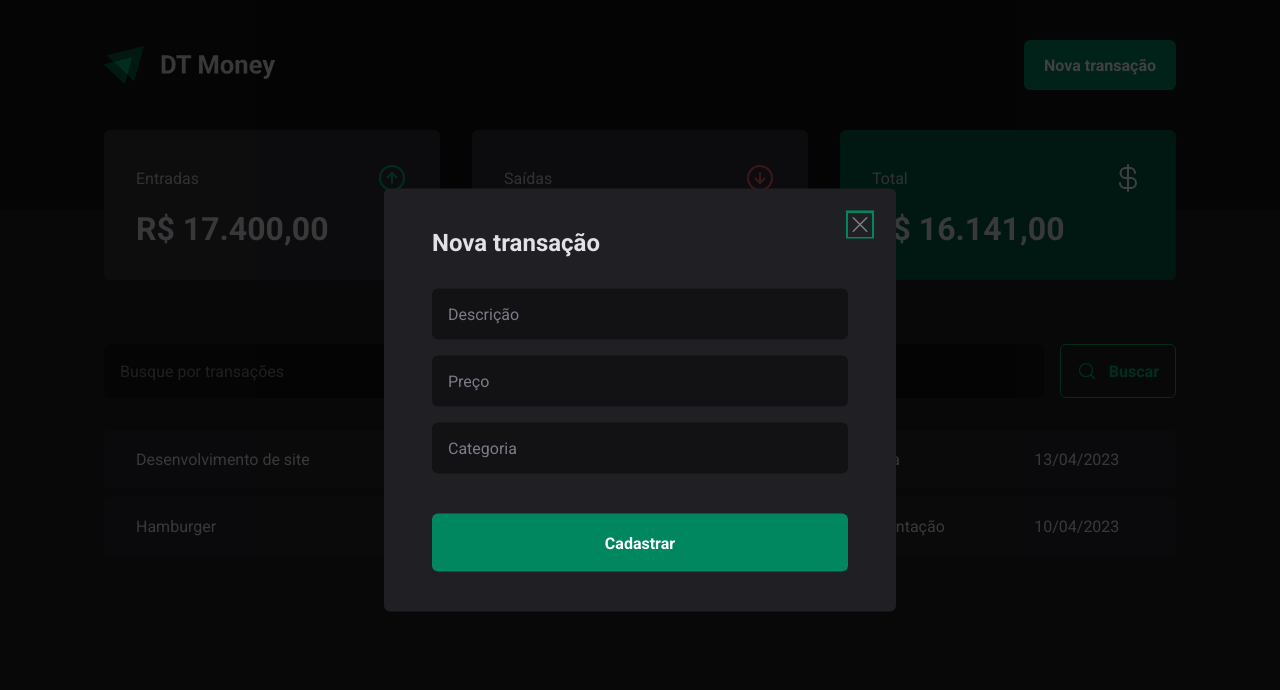
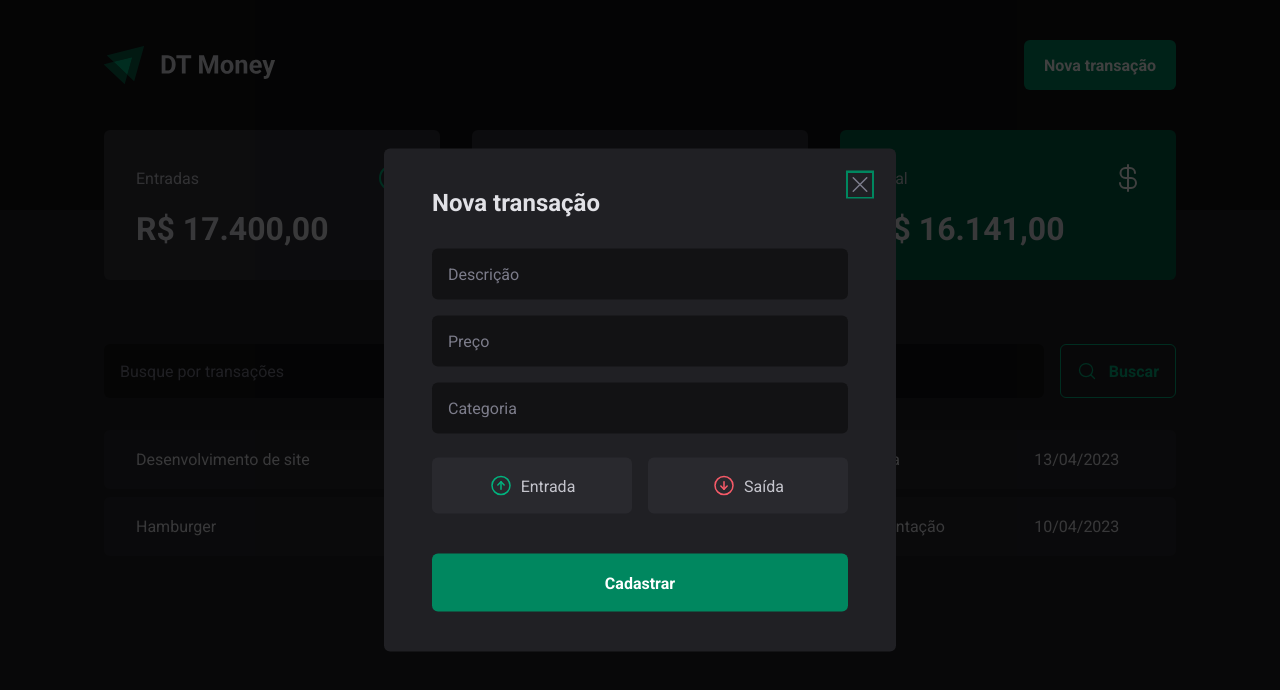
Before and after one commit to rsimplicioo/dt-money, a React (Vite) app: page / in a window 1280 px wide. Both pictures are taken after a click on the button "Nova transação". Shown: the top 690 px of the page. Built offline with nearby package versions, Linux system fonts and the light colour scheme.

Commit message:
refactor: transformando button input em radio button com `radix-ui/react-dialog`

```diff
--- a/package.json
+++ b/package.json
@@ -12,6 +12,7 @@
   },
   "dependencies": {
     "@radix-ui/react-dialog": "^1.0.4",
+    "@radix-ui/react-radio-group": "^1.1.3",
     "phosphor-react": "^1.4.1",
     "react": "^18.2.0",
     "react-dom": "^18.2.0",
--- a/src/components/NewTransactionModal/index.tsx
+++ b/src/components/NewTransactionModal/index.tsx
@@ -1,6 +1,12 @@
 import * as Dialog from "@radix-ui/react-dialog";
-import { CloseButton, Content, Overlay } from "./styles";
-import { X } from "phosphor-react";
+import {
+  CloseButton,
+  Content,
+  Overlay,
+  TransactionType,
+  TransactionTypeButton,
+} from "./styles";
+import { ArrowCircleDown, ArrowCircleUp, X } from "phosphor-react";
 
 export function NewTransactionModal() {
   return (
@@ -18,6 +24,17 @@ export function NewTransactionModal() {
           <input type="number" placeholder="Preço" required />
           <input type="text" placeholder="Categoria" required />
 
+          <TransactionType>
+            <TransactionTypeButton variant="income" value="income">
+              <ArrowCircleUp size={24} />
+              Entrada
+            </TransactionTypeButton>
+            <TransactionTypeButton variant="outcome" value="outcome">
+              <ArrowCircleDown size={24} />
+              Saída
+            </TransactionTypeButton>
+          </TransactionType>
+
           <button type="submit">Cadastrar</button>
         </form>
       </Content>
--- a/src/components/NewTransactionModal/styles.ts
+++ b/src/components/NewTransactionModal/styles.ts
@@ -1,4 +1,5 @@
 import * as Dialog from "@radix-ui/react-dialog";
+import * as Radio from "@radix-ui/react-radio-group";
 import styled from "styled-components";
 
 export const Overlay = styled(Dialog.Overlay)`
@@ -68,3 +69,53 @@ export const CloseButton = styled(Dialog.Close)`
   cursor: pointer;
   color: ${(props) => props.theme["gray-500"]};
 `;
+
+export const TransactionType = styled(Radio.Root)`
+  display: grid;
+  grid-template-columns: repeat(2, 1fr);
+  gap: 1rem;
+  margin-top: 0.5rem;
+`;
+
+interface TransactionTypeButtonProps {
+  variant: "income" | "outcome";
+}
+
+export const TransactionTypeButton = styled(
+  Radio.Item
+)<TransactionTypeButtonProps>`
+  background: ${(props) => props.theme["gray-700"]};
+  padding: 1rem;
+  display: flex;
+  align-items: center;
+  justify-content: center;
+  gap: 0.5rem;
+  border-radius: 6px;
+  cursor: pointer;
+  border: 0;
+  color: ${(props) => props.theme["gray-300"]};
+
+  svg {
+    color: ${(props) =>
+      props.variant === "income"
+        ? props.theme["green-300"]
+        : props.theme["red-300"]};
+  }
+
+  &[data-state="unchecked"]:hover {
+    transition: background-color 0.2s;
+    background: ${(props) => props.theme["gray-600"]};
+  }
+
+  &[data-state="checked"] {
+    color: ${(props) => props.theme.white};
+    background: ${(props) =>
+      props.variant === "income"
+        ? props.theme["green-500"]
+        : props.theme["red-500"]};
+
+    svg {
+      color: ${(props) => props.theme.white};
+    }
+  }
+`;
```
Also changed, not shown: 1 other file (tests, documents, lock files or other folders).
